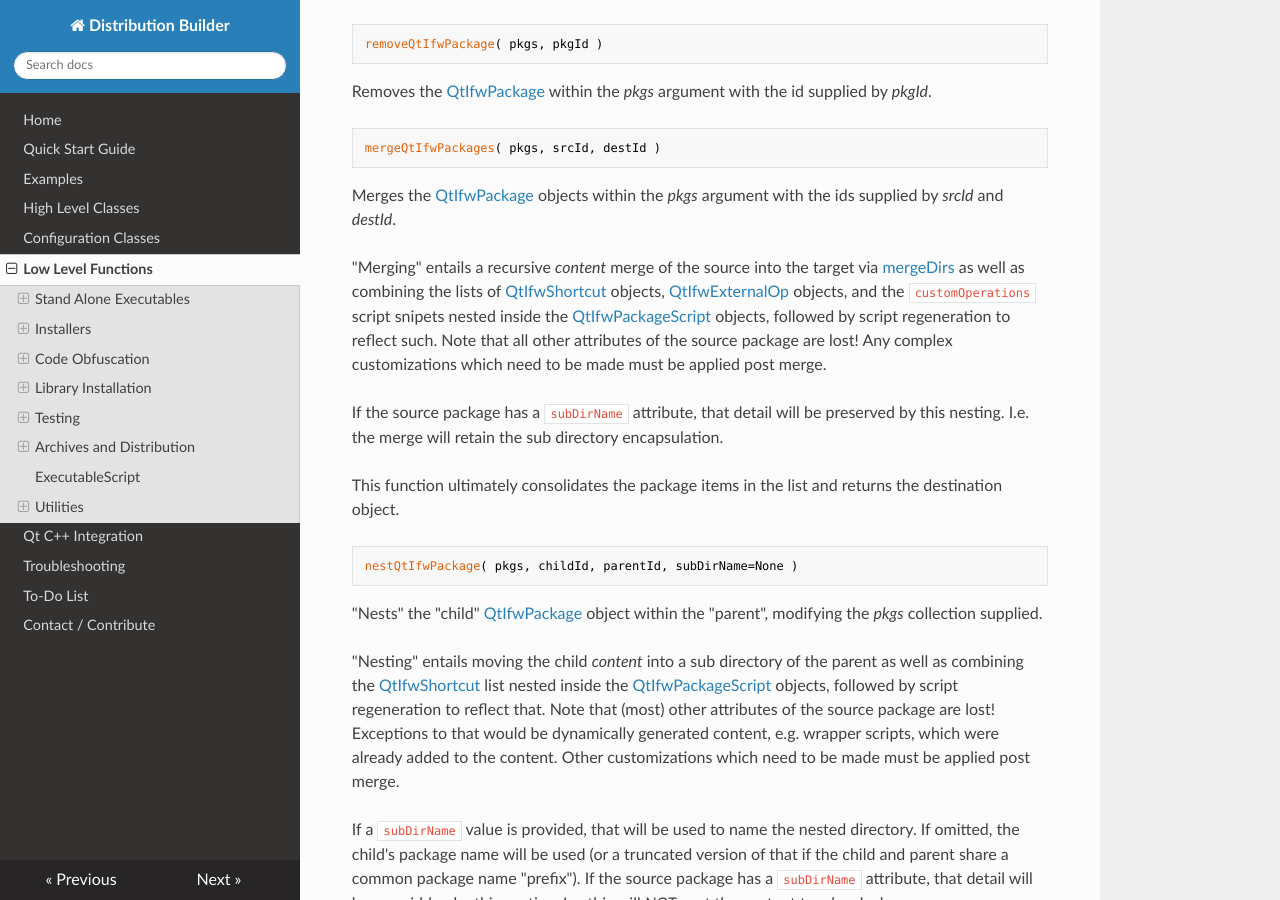
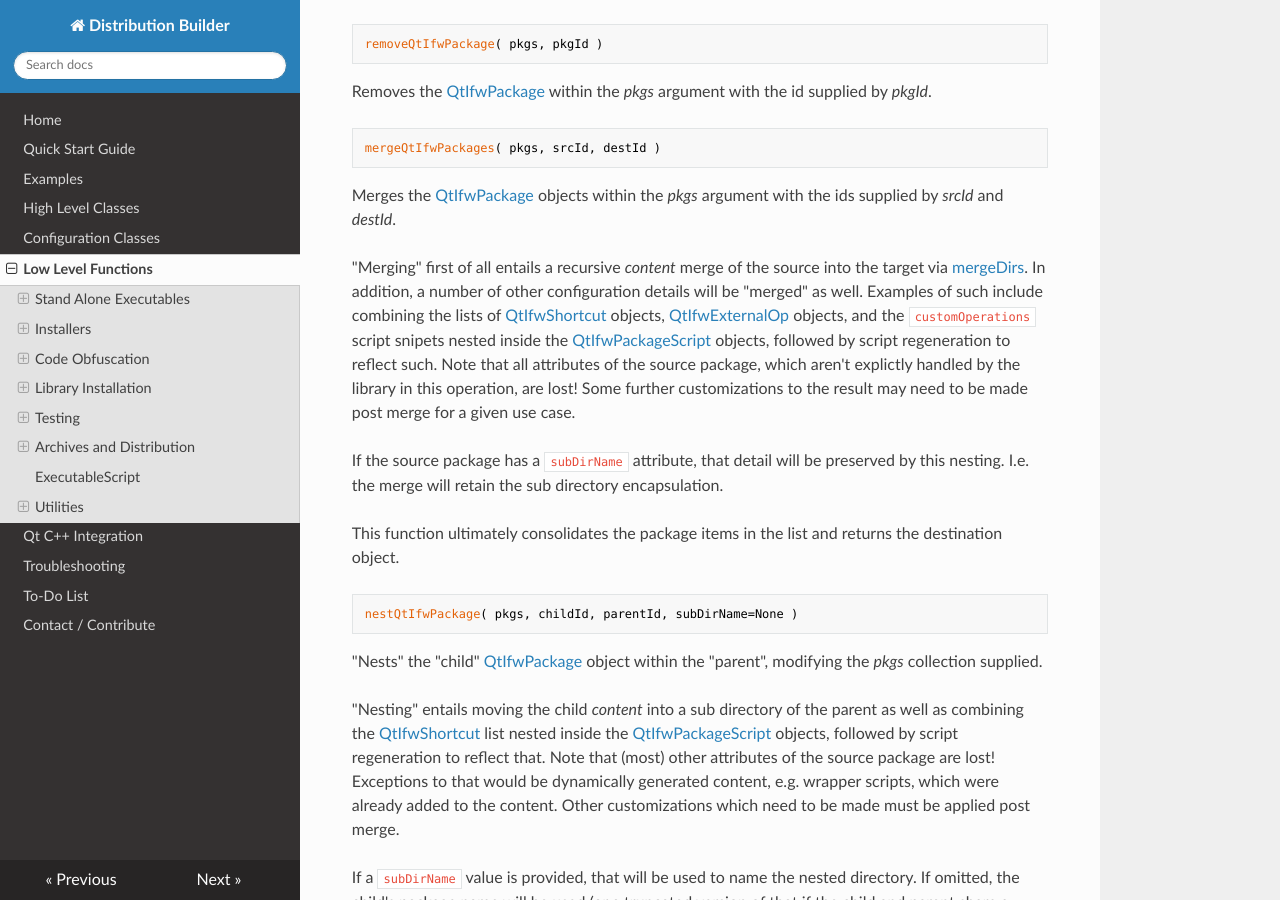
Before and after one commit to BuvinJT/distbuilder, an MkDocs documentation site: the page built from docs/LowLevel.md, in a window 1280 px wide and 900 px high, scrolled down 9982 px. Built offline with MkDocs 1.6.1, drawn with Linux system fonts in a browser that asks for light colours; nearby versions of some CDN libraries; old or Windows-style settings are respelled for this version of MkDocs.

```diff
--- a/docs/LowLevel.md
+++ b/docs/LowLevel.md
@@ -545,17 +545,20 @@
 objects within the *pkgs* argument with the ids supplied by
 *srcId* and *destId*.
 
-"Merging" entails a recursive *content* merge of the source into the target
-via [mergeDirs](#mergedirs) as well as combining the lists of
+"Merging" first of all entails a recursive *content* merge of the source
+into the target via [mergeDirs](#mergedirs).  In addition, a number of
+other configuration details will be "merged" as well.  Examples of such
+include combining the lists of
 [QtIfwShortcut](ConfigClasses.md#qtifwshortcut) objects,
 [QtIfwExternalOp](ConfigClasses.md#qtifwexternalop) objects, and the
 `customOperations` script snipets nested inside the
 [QtIfwPackageScript](ConfigClasses.md#qtifwpackagescript)
-objects, followed by script regeneration to reflect such. Note that all other
-attributes of the source package are lost!  Any complex customizations which need
-to be made must be applied post merge.
+objects, followed by script regeneration to reflect such.
+Note that all attributes of the source package, which aren't explictly
+handled by the library in this operation, are lost!  Some further
+customizations to the result may need to be made post merge for a given use case.
 
-If the source package has a  `subDirName` attribute, that detail will be preserved
+If the source package has a `subDirName` attribute, that detail will be preserved
 by this nesting.  I.e. the merge will retain the sub directory encapsulation.
 
 This function ultimately consolidates the package items in the list and returns
```
Also changed, not shown: 1 other file.
